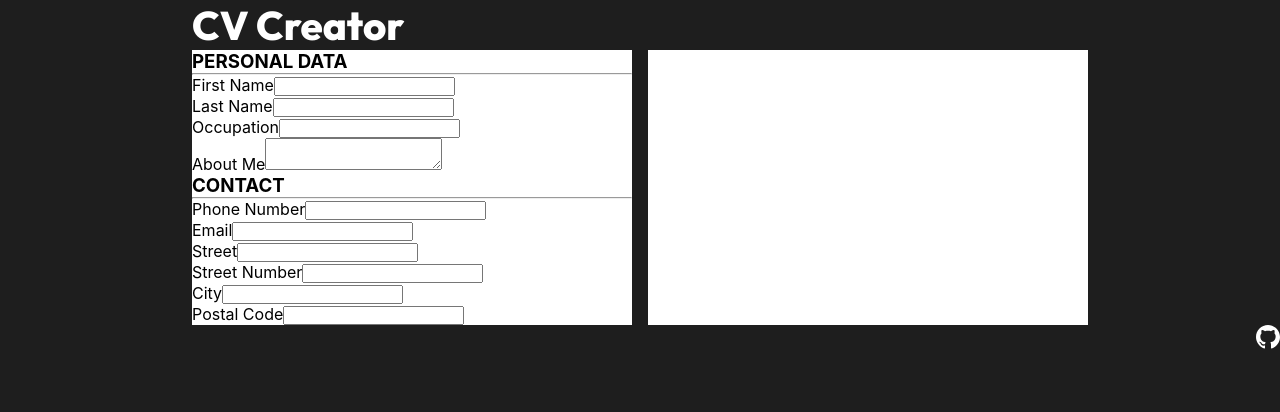
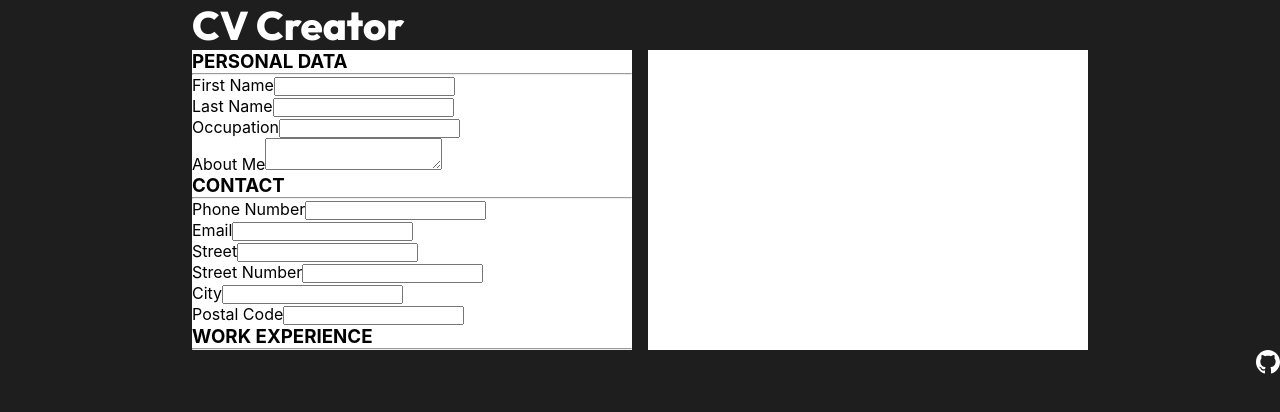
Before and after one commit to Orluca/top-cv-project, a React (Create React App) app: page / in a window 1280 px wide. Shown: the top 412 px of the page. Built offline with nearby package versions, Linux system fonts and the light colour scheme.

Commit message:
Work experience structure

```diff
--- a/src/components/Main/Editor/Editor.js
+++ b/src/components/Main/Editor/Editor.js
@@ -2,6 +2,7 @@ import React, { useState } from "react";
 import ContactEditor from "./ContactEditor/ContactEditor";
 import styles from "./Editor.module.css";
 import PersonalDataEditor from "./PersonalDataEditor/PersonalDataEditor";
+import WorkEditor from "./WorkEditor/WorkEditor";
 
 function Editor(props) {
   const [data, setData] = useState({});
@@ -22,6 +23,7 @@ function Editor(props) {
     <div className={styles["editor"]}>
       <PersonalDataEditor onInputChange={handlePersonalData} />
       <ContactEditor onInputChange={handleContactData} />
+      <WorkEditor />
     </div>
   );
 }
--- /dev/null
+++ b/src/components/Main/Editor/WorkEditor/WorkCard/WorkCard.js
@@ -0,0 +1,8 @@
+import React from "react";
+import styles from "./WorkCard.module.css";
+
+function WorkCard() {
+  return <></>;
+}
+
+export default WorkCard;
--- /dev/null
+++ b/src/components/Main/Editor/WorkEditor/WorkEditor.js
@@ -0,0 +1,16 @@
+import React from "react";
+import styles from "./WorkEditor.module.css";
+import Subheader from "../../../General/Subheader/Subheader";
+import WorkCard from "./WorkCard/WorkCard";
+
+function WorkEditor() {
+  return (
+    <div>
+      <Subheader name="Work Experience" />
+      <hr />
+      <WorkCard />
+    </div>
+  );
+}
+
+export default WorkEditor;
```
Also changed, not shown: src/components/Main/Editor/WorkEditor/WorkCard/WorkCard.module.css (added), src/components/Main/Editor/WorkEditor/WorkEditor.module.css (added).
